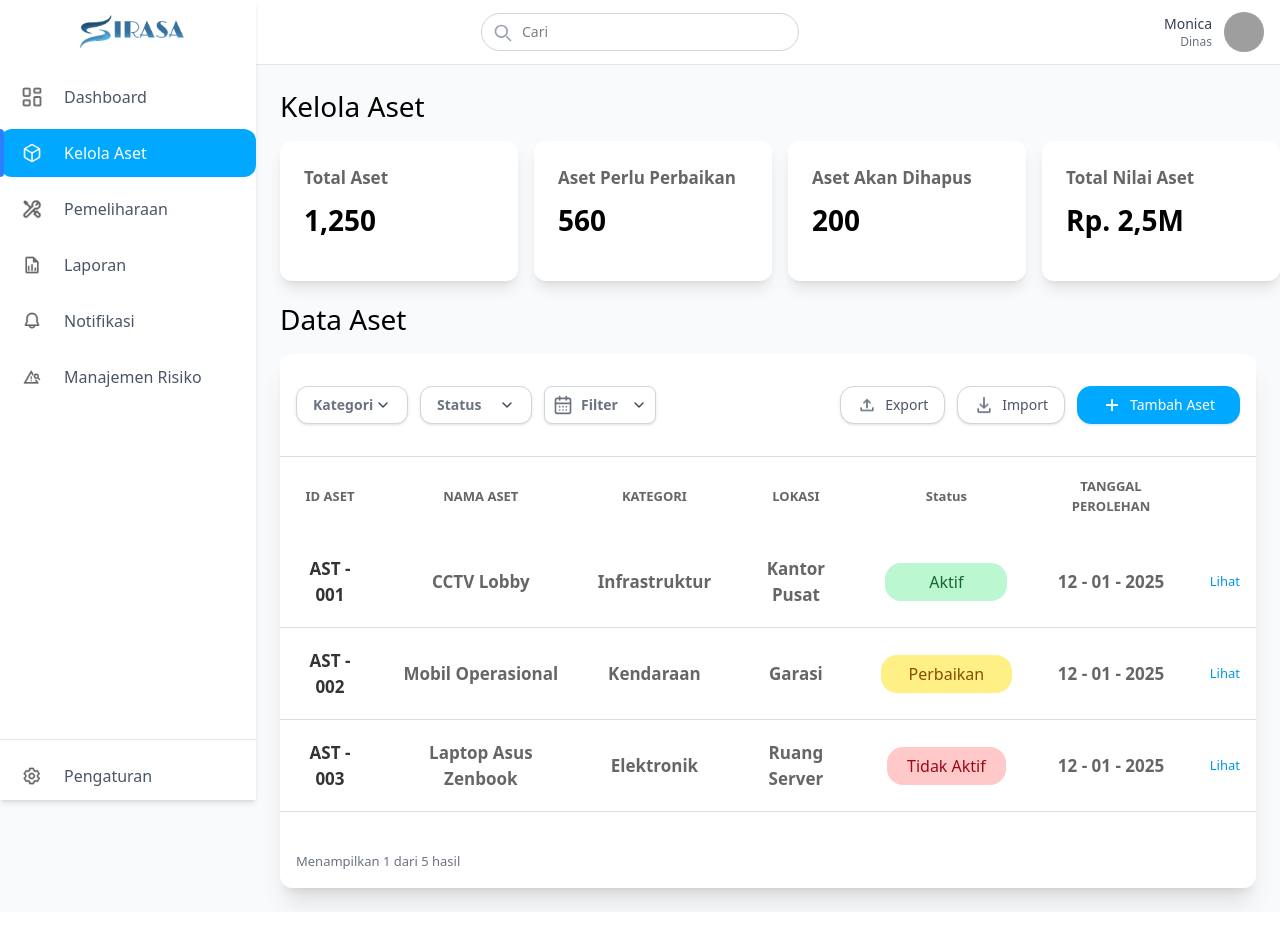
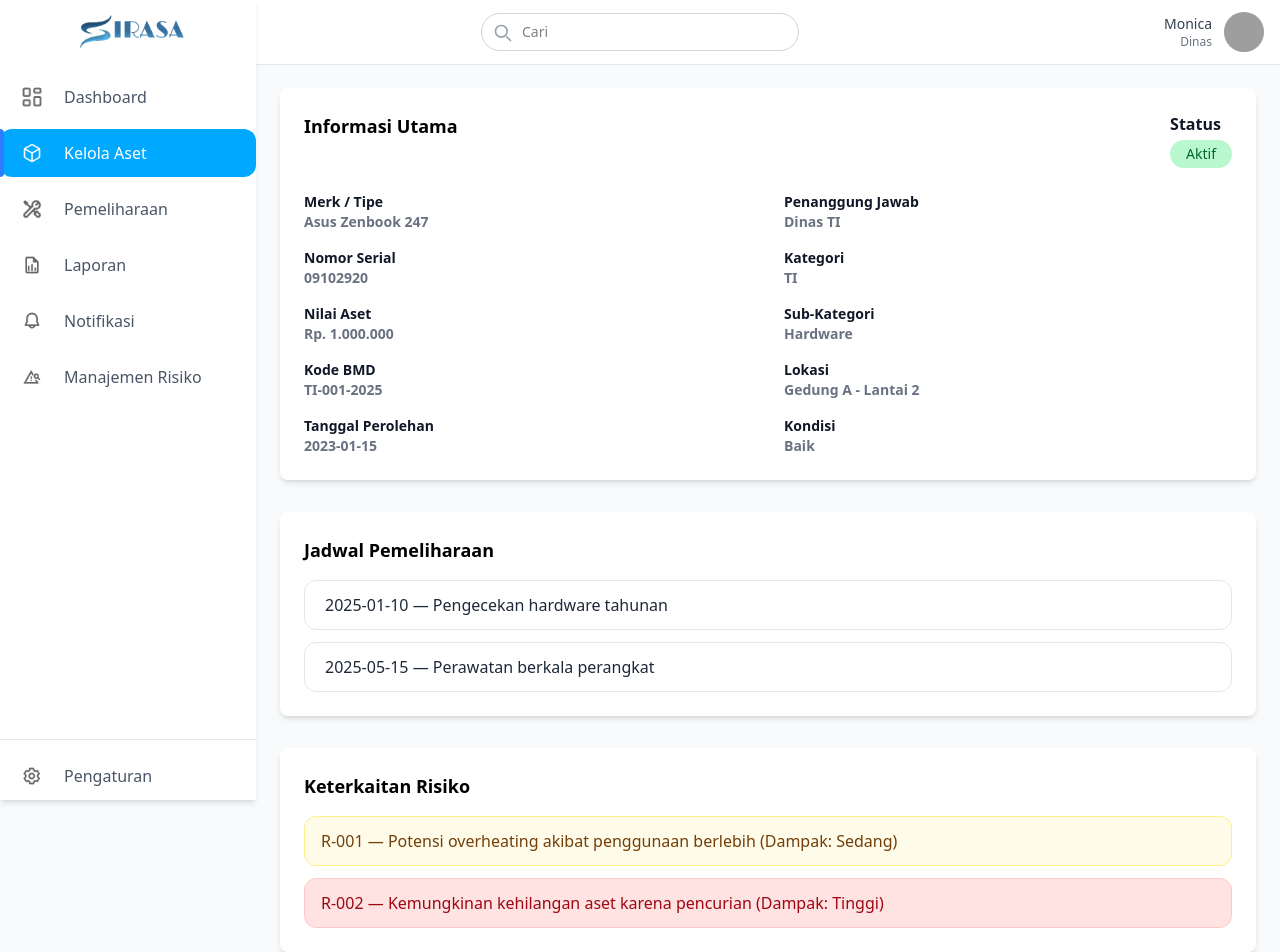
Before and after one commit to actonaa/MANPRO, a React (Vite) app in the folder frontend/: page /aset in a window 1280 px wide. Shown: the top 952 px of the page. Before the commit the page ends 912 px from the top, so only its background shows below. Built offline with nearby package versions, Linux system fonts and the light colour scheme; grey boxes are pictures that could not be loaded.

Commit message:
feat=tambahkan keadmin

```diff
--- a/frontend/src/components/kelola-asset/detail-asset/dinas/InformasiUtama.tsx
+++ b/frontend/src/components/kelola-asset/dinas/InformasiUtama.tsx
@@ -1,5 +1,5 @@
 import React from "react";
-import StatusBadge from "../../../status/StatusBadge";
+import StatusBadge from "../../status/StatusBadge";
 
 interface InformasiUtamaProps {
   merk: string;
--- a/frontend/src/views/dinas/KelolaAset.tsx
+++ b/frontend/src/views/dinas/KelolaAset.tsx
@@ -1,142 +1,84 @@
 import LayoutDinas from "../layout/LayoutDinas";
-import ButtonImg from "../../components/button/ButtonImg";
-import { useNavigate } from "react-router-dom";
-import FilterDate from "../../components/filter/FilterDate";
-import ButtonFilter from "../../components/button/ButtonFilter";
-import CardList from "../../components/card/CardList";
-import TableAset from "../../components/table/TableAset";
+import InformasiUtama from "../../components/kelola-asset/dinas/InformasiUtama";
+import JadwalPemeliharaan from "../../components/kelola-asset/dinas/JadwalPemeliharaan";
+import KeterkaitanRisiko from "../../components/kelola-asset/dinas/KeterkaitanRisiko";
+import Lampiran from "../../components/kelola-asset/dinas/Lampiran";
+import RiwayatAktivitas from "../../components/kelola-asset/dinas/RiwayatAktivitas";
+import ScanBarcode from "../../components/kelola-asset/dinas/ScanBarcode";
+import SiklusHidup from "../../components/kelola-asset/dinas/SiklusHidup";
 
-export default function Aset() {
-  const navigate = useNavigate();
-
-  const handleExport = () => {
-    console.log("Export data aset...");
-  };
-
-  const handleNavigate = () => {
-    navigate("/tambah-aset");
-  };
-
-  const handleStatusChange = (val: string) => {
-    console.log("Status dipilih:", val);
-  };
-
-  const handleKategoriChange = (val: string) => {
-    console.log("Kategori dipilih:", val);
-  };
-
+export default function KelolaAset() {
   return (
     <LayoutDinas>
-      <h1 className="font-medium text-sm mb-4 md:text-2xl lg:text-[28px]">
-        Kelola Aset
-      </h1>
-      <div className="flex gap-2 mb-5 md:hidden">
-        <div className="w-[27%]">
-          <ButtonImg
-            title="Export"
-            img="/kelola-asset/export.png"
-            justify="justify-center"
-            onClick={handleExport}
-          />
-        </div>
-        <div className="w-[27%]">
-          <ButtonImg
-            title="Import"
-            img="/kelola-asset/import.png"
-            justify="justify-center"
-          />
-        </div>
-        <div className="w-[46%]">
-          <ButtonImg
-            title="Tambah Aset"
-            img="/kelola-asset/tambah-asset.png"
-            color="#00a9ff"
-            hoverColor="#a0e9ff"
-            borderColor="#00a9ff"
-            textColor="white"
-            px="2"
-            fontWeight="font-medium"
-            onClick={handleNavigate}
-          />
-        </div>
-      </div>
+      <div className="space-y-8">
+        <InformasiUtama
+          merk="Asus Zenbook 247"
+          penanggungJawab="Dinas TI"
+          status="Aktif"
+          nomorSerial="09102920"
+          kategori="TI"
+          subKategori="Hardware"
+          nilaiAset="Rp. 1.000.000"
+          kodeBMD="TI-001-2025"
+          lokasi="Gedung A - Lantai 2"
+          tanggalPerolehan="2023-01-15"
+          kondisi="Baik"
+        />
 
-      <div className="mb-5 overflow-x-auto pb-6 md:pb-0 md:overflow-x-visible">
-        <div className="flex gap-4 min-w-[1000px] md:grid md:grid-cols-2 md:min-w-0 lg:flex lg:min-w-[1000px]">
-          <CardList title="Total Aset" value="1,250" />
-          <CardList title="Aset Perlu Perbaikan" value="560" />
-          <CardList title="Aset Akan Dihapus" value="200" />
-          <CardList title="Total Nilai Aset" value="Rp. 2,5M" />
-        </div>
-      </div>
+        <JadwalPemeliharaan
+          jadwal={[
+            { tanggal: "2025-01-10", kegiatan: "Pengecekan hardware tahunan" },
+            { tanggal: "2025-05-15", kegiatan: "Perawatan berkala perangkat" },
+          ]}
+        />
 
-      <div className="flex gap-3 md:hidden">
-        <FilterDate />
-        <ButtonFilter
-          label="Kategori"
-          options={["Aset TI", "Aset Non TI"]}
-          onSelect={handleKategoriChange}
+        <KeterkaitanRisiko
+          risiko={[
+            {
+              kode: "R-001",
+              deskripsi: "Potensi overheating akibat penggunaan berlebih",
+              dampak: "Sedang",
+            },
+            {
+              kode: "R-002",
+              deskripsi: "Kemungkinan kehilangan aset karena pencurian",
+              dampak: "Tinggi",
+            },
+          ]}
         />
-        <ButtonFilter
-          label="Status"
-          options={["Aktif", "Perbaikan", "Tidak Aktif"]}
-          onSelect={handleStatusChange}
+
+        <Lampiran
+          lampiran={[
+            { nama: "Invoice.pdf", url: "/files/invoice.pdf" },
+            { nama: "FotoAset.jpg", url: "/files/fotoaset.jpg" },
+            { nama: "Garansi.pdf", url: "/files/garansi.pdf" },
+          ]}
         />
-      </div>
 
-      {/* Responsive Laptop */}
-      <h1 className="hidden md:block font-medium text-sm mb-4 md:text-2xl lg:text-[28px]">
-        Data Aset
-      </h1>
+        <RiwayatAktivitas
+          aktivitas={[
+            {
+              tanggal: "2024-12-20",
+              deskripsi: "Perawatan software rutin",
+              status: "Selesai",
+            },
+            {
+              tanggal: "2025-02-11",
+              deskripsi: "Penggantian baterai laptop",
+              status: "Dalam Proses",
+            },
+          ]}
+        />
 
-      <div className="hidden md:block shadow-xl bg-white rounded-[12px]">
-        <div className="border-b border-[#ddd]">
-          <div className="flex justify-between px-4 py-8">
-            <div className="flex gap-3">
-              <ButtonFilter
-                label="Kategori"
-                options={["Aset TI", "Aset Non TI"]}
-                onSelect={handleKategoriChange}
-              />
-              <ButtonFilter
-                label="Status"
-                options={["Aktif", "Perbaikan", "Tidak Aktif"]}
-                onSelect={handleStatusChange}
-              />
-              <FilterDate />
-            </div>
-            <div className="flex gap-3">
-              <ButtonImg
-                title="Export"
-                img="/kelola-asset/export.png"
-                justify="justify-center"
-                onClick={handleExport}
-                px="4"
-              />
-              <ButtonImg
-                title="Import"
-                img="/kelola-asset/import.png"
-                justify="justify-center"
-                px="4"
-              />
-              <ButtonImg
-                title="Tambah Aset"
-                img="/kelola-asset/tambah-asset.png"
-                color="#00a9ff"
-                hoverColor="#a0e9ff"
-                borderColor="#00a9ff"
-                textColor="white"
-                px="6"
-                fontWeight="font-medium"
-                onClick={handleNavigate}
-              />
-            </div>
-          </div>
-        </div>
+        <ScanBarcode barcodeUrl="https://api.qrserver.com/v1/create-qr-code/?size=150x150&data=09102920" />
 
-        <div>
-          <TableAset />
-        </div>
+        <SiklusHidup
+          siklus={[
+            { tahap: "Pengadaan", tanggal: "2023-01-15" },
+            { tahap: "Penggunaan", tanggal: "2023-02-01" },
+            { tahap: "Pemeliharaan Berkala", tanggal: "2025-01-10" },
+          ]}
+        />
       </div>
     </LayoutDinas>
   );
--- /dev/null
+++ b/frontend/src/views/dinas/KelolaRisiko.tsx
@@ -0,0 +1,50 @@
+import { useState } from "react";
+import CardList from "../../components/card/CardList";
+import LayoutDinas from "../layout/LayoutDinas";
+import RiskHeatmap from "../../components/dashboard/dinas/RiskHeatMap";
+import RisikoResidual from "../../components/dashboard/dinas/RisikoResidual";
+import PemeliharaanMendatang from "../../components/dashboard/dinas/PemeliharaanMendatang";
+import TableAktivitas from "../../components/table/TableAktivitas";
+import DistribusiKategori from "../../components/dashboard/dinas/DistribusiKategori";
+
+export default function Dashboard() {
+  const [searchQuery] = useState("");
+  return (
+    <LayoutDinas>
+      <h1 className="font-medium text-sm mb-4 md:text-2xl lg:text-[28px]">
+        Dashboard
+      </h1>
+      <div className="mb-5 overflow-x-auto pb-6 md:pb-0 md:overflow-x-visible">
+        <div className="flex gap-4 min-w-[1000px] md:grid md:grid-cols-2 md:min-w-0 lg:flex lg:min-w-[1000px]">
+          <CardList title="Total Aset" value="1,250" />
+          <CardList title="Aset Perlu Perbaikan" value="560" />
+          <CardList title="Aset Akan Dihapus" value="200" />
+          <CardList title="Risiko Aktif" value="499" />
+        </div>
+      </div>
+      {/* 📈 Distribusi & Risiko */}
+      <div className="grid grid-cols-1 lg:grid-cols-2 gap-6 mb-6">
+        {/* Distribusi Kategori */}
+        <div className="lg:col-span-1 w-full">
+          <DistribusiKategori />
+        </div>
+
+        {/* Top 10 Risiko */}
+        <div className="lg:col-span-1 w-full">
+          <RiskHeatmap />
+        </div>
+      </div>
+
+      {/* 📋 Aktivitas Aset */}
+      <div className="w-full mb-6">
+        <TableAktivitas searchQuery={searchQuery} />
+      </div>
+
+      {/* 📊 Risiko Residual & Pemeliharaan */}
+      <div className="grid grid-cols-1 lg:grid-cols-2 gap-6 mb-6">
+        <RisikoResidual />
+        <PemeliharaanMendatang />
+      </div>
+    </LayoutDinas>
+  );
+}
```
Also changed, not shown: frontend/src/components/kelola-asset/dinas/JadwalPemeliharaan.tsx (renamed from frontend/src/components/kelola-asset/detail-asset/dinas/JadwalPemeliharaan.tsx), frontend/src/components/kelola-asset/dinas/KeterkaitanRisiko.tsx (renamed from frontend/src/components/kelola-asset/detail-asset/dinas/KeterkaitanRisiko.tsx), frontend/src/components/kelola-asset/dinas/Lampiran.tsx (renamed from frontend/src/components/kelola-asset/detail-asset/dinas/Lampiran.tsx), frontend/src/components/kelola-asset/dinas/RiwayatAktivitas.tsx (renamed from frontend/src/components/kelola-asset/detail-asset/dinas/RiwayatAktivitas.tsx), frontend/src/components/kelola-asset/dinas/ScanBarcode.tsx (renamed from frontend/src/components/kelola-asset/detail-asset/dinas/ScanBarcode.tsx), frontend/src/components/kelola-asset/dinas/SiklusHidup.tsx (renamed from frontend/src/components/kelola-asset/detail-asset/dinas/SiklusHidup.tsx).
